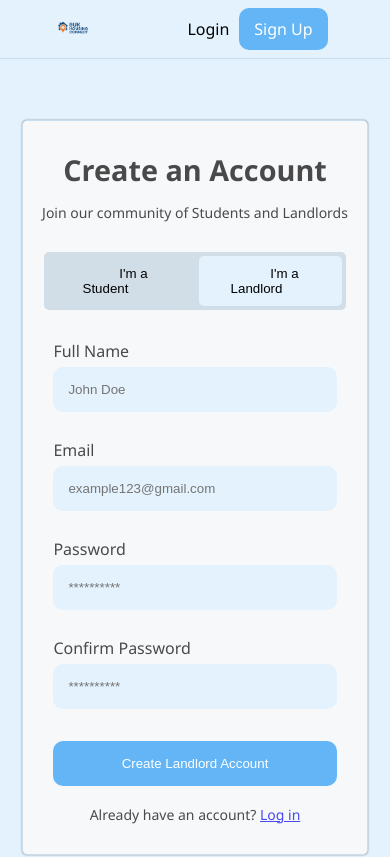
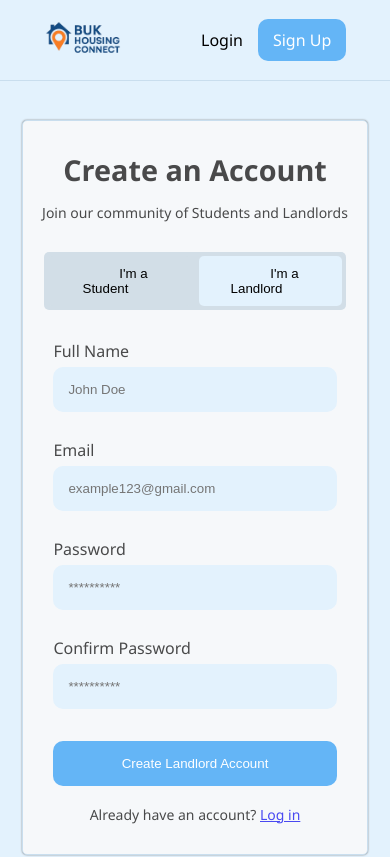
Before and after one commit to Jaybee-01/BUK-Housing-Connect, a plain HTML site: page FrontEnd/signupLandlord.html in a window 390 px wide. Shown: the top 857 px of the page. Drawn offline with Linux system fonts and the light colour scheme.

Commit message:
Modified signup for landlord and student

```diff
--- a/FrontEnd/signupLandlord.html
+++ b/FrontEnd/signupLandlord.html
@@ -38,7 +38,7 @@
     header a {
         text-decoration: none;
         color: black;
-        width: 10%;
+        width: 13%;
     }
     header img {
         width: 100%;
@@ -194,6 +194,17 @@
         }
     }
 
+    @media (max-width: 750px) {
+        header a {
+            width: 20%;
+            padding: 5px;
+        }
+
+        header img {
+            width: 100%;
+        }
+    }
+
     @media (max-width: 737px) {
         #main {
             width: 68%
@@ -224,6 +235,16 @@
     @media (max-width: 604px) {
         header h2 {
             font-size: 1.1rem;
+        }
+    }
+    @media (max-width: 550px) {
+        header a {
+            width: 25%;
+            padding: 5px;
+        }
+
+        header img {
+            width: 100%;
         }
     }
 </style>
```
Also changed, not shown: FrontEnd/signupStudent.html (+22 -1 lines).
